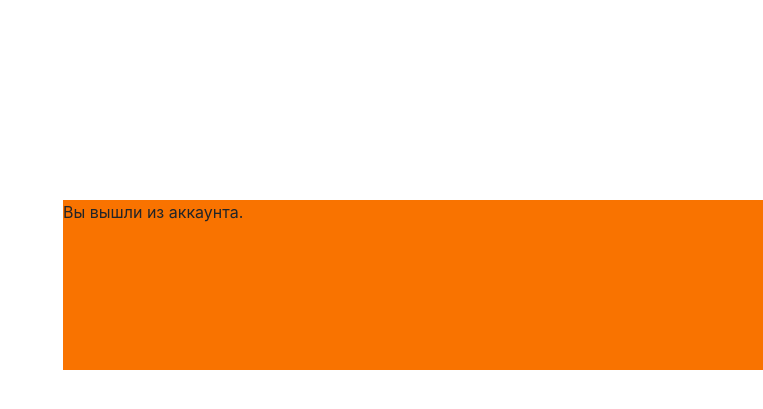
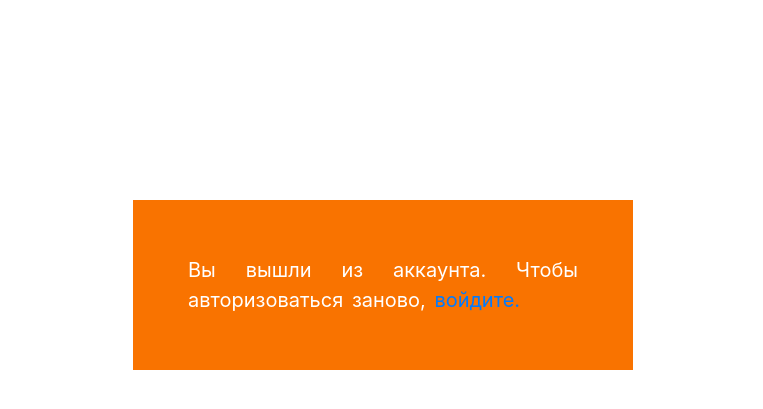
Before and after one commit to daniluuuuuuuk/Employees-Testing-System, a Django app: page /account/logout/ in a window 1280 px wide. Shown: the part 138-547 px from the top of the page, without its empty margins (517-1280 px from the left). Run offline with Django 3.2, Linux system fonts and the light colour scheme; some libraries are stand-ins or nearby versions.

Commit message:
styles for log_out page updated

```diff
--- a/src/mysite/static/css/main.css
+++ b/src/mysite/static/css/main.css
@@ -70,7 +70,7 @@ li{
 	text-align: center;
 }
 form{
-padding-left: 40px;
+padding-left: 65px;
 }
 
 button{
@@ -87,7 +87,8 @@ button{
   border: 2px solid;
   border-radius: 1px;
   transition: 0.2s;
-  margin-left: 30px;
+  margin-left: 40px;
+  margin-top: 20px;
 
 }
 button:hover { background: rgba(255,255,255,.2); }
@@ -95,8 +96,18 @@ button:active { background: white; }
 
 .logged_out{
     background-color: #F97300;
-	width: 700px;
+	width: 500px;
 	height: 170px;
 	margin-top: 300px;
-	margin-left: 580px;
+	margin-left: 650px;
 }
+.log_out_text{
+    background-color: #F97300;
+	width: 500px;
+	height: 170px;
+    color: white;
+    padding: 55px;
+    font-size: 20px;
+    text-align: justify;
+	word-spacing: 3px;
+}
--- a/src/mysite/templates/registration/logged_out.html
+++ b/src/mysite/templates/registration/logged_out.html
@@ -8,7 +8,9 @@
 <h2>{{title}}</h2>
 
 <div class="logged_out">
-    Вы вышли из аккаунта.
+    <p class="log_out_text">
+        Вы вышли из аккаунта. Чтобы авторизоваться заново, <a href="{% url 'login' %}">войдите.</a>
+    </p>
 </div>
 
 {% endblock %}
```
